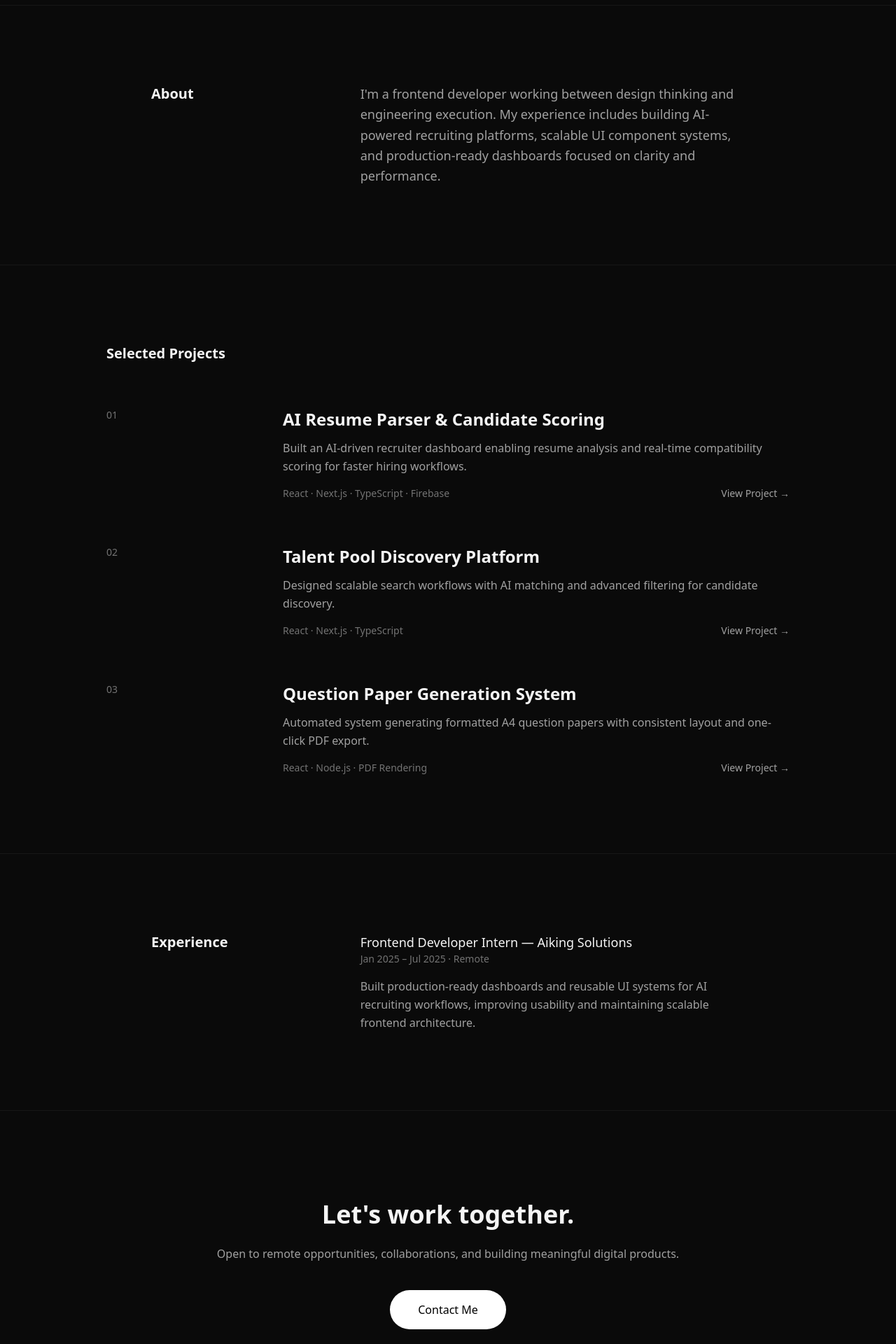
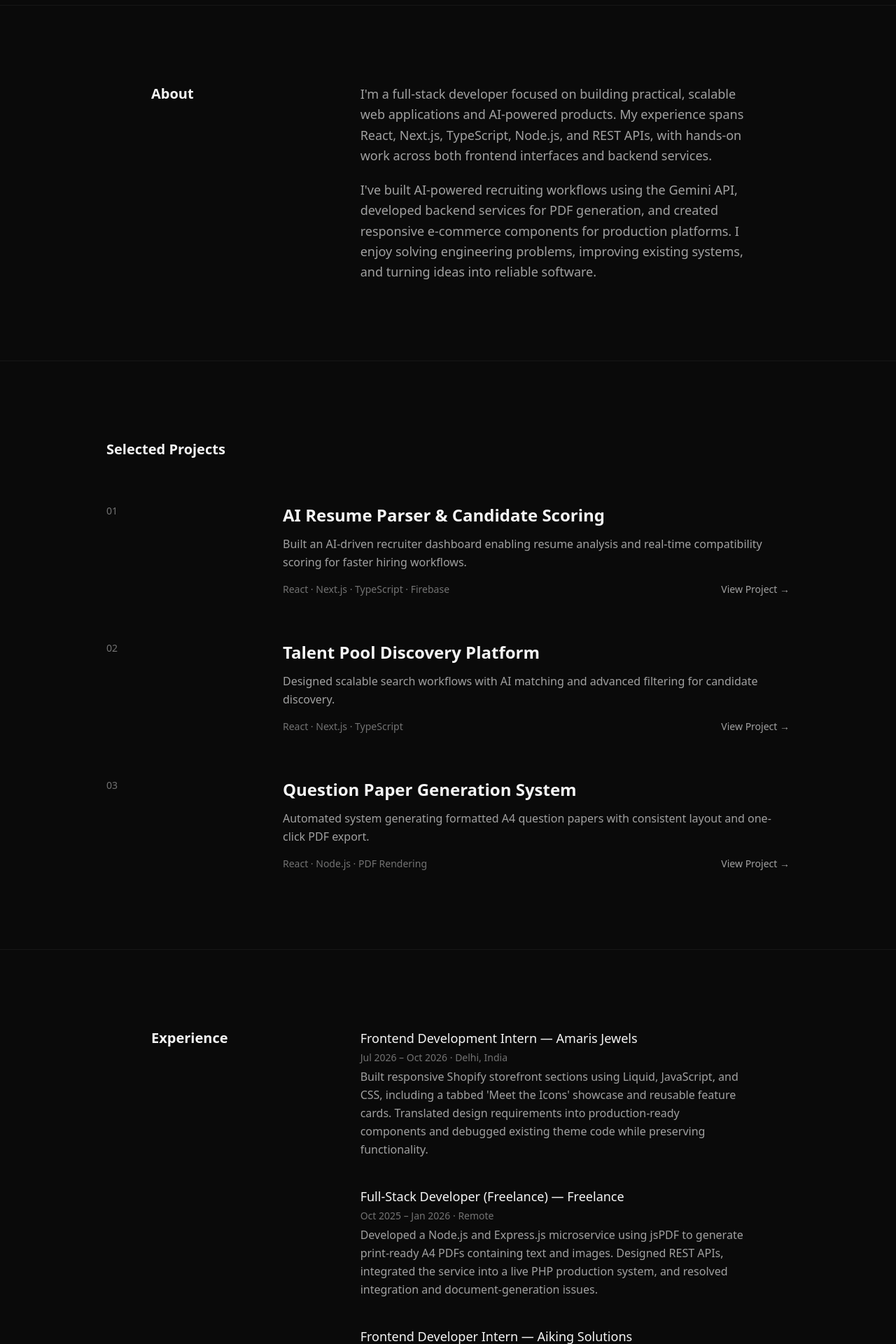
Before and after one commit to karanntech/karan, a Next.js app: page / in a window 1280 px wide. Shown: the part 700-2620 px from the top of the page at 70% size. Built offline with nearby package versions, Linux system fonts and the light colour scheme.

Commit message:
portfolio updated with latest data

```diff
--- a/src/app/components/data/portfolio.ts
+++ b/src/app/components/data/portfolio.ts
@@ -13,7 +13,7 @@ export const projects = [
     description:
       "Designed scalable search workflows with AI matching and advanced filtering for candidate discovery.",
     stack: "React · Next.js · TypeScript",
-    link: "https://www.jobformautomator.com/hr/talent_pool/dashboard"
+    link: "https://jobformautomator.com/hr/dashboard/talentPool/dashboard"
   },
   {
     id: "03",
@@ -25,10 +25,33 @@ export const projects = [
   },
 ];
 
-export const experience = {
-  role: "Frontend Developer Intern",
-  company: "Aiking Solutions",
-  period: "Jan 2025 – Jul 2025 · Remote",
-  description:
-    "Built production-ready dashboards and reusable UI systems for AI recruiting workflows, improving usability and maintaining scalable frontend architecture.",
-};
+
+export const experience = [
+  {
+    id: "01",
+    role: "Frontend Development Intern",
+    company: "Amaris Jewels",
+    period: "Jul 2026 – Oct 2026",
+    location: "Delhi, India",
+    description:
+      "Built responsive Shopify storefront sections using Liquid, JavaScript, and CSS, including a tabbed 'Meet the Icons' showcase and reusable feature cards. Translated design requirements into production-ready components and debugged existing theme code while preserving functionality.",
+  },
+  {
+    id: "02",
+    role: "Full-Stack Developer (Freelance)",
+    company: "Freelance",
+    period: "Oct 2025 – Jan 2026",
+    location: "Remote",
+    description:
+      "Developed a Node.js and Express.js microservice using jsPDF to generate print-ready A4 PDFs containing text and images. Designed REST APIs, integrated the service into a live PHP production system, and resolved integration and document-generation issues.",
+  },
+  {
+    id: "03",
+    role: "Frontend Developer Intern",
+    company: "Aiking Solutions",
+    period: "Jan 2025 – Jul 2025",
+    location: "Remote",
+    description:
+      "Built an AI-powered recruiting platform using React, Next.js, TypeScript, Node.js, and Gemini API. Implemented PDF and Word resume ingestion, structured candidate data extraction, batch processing for approximately 20 resumes per batch, job-description compatibility scoring, fuzzy search, and a responsive talent-pool dashboard. Developed reusable filtering components that reduced code duplication by approximately 40%.",
+  },
+];
--- a/src/app/components/sections/About.tsx
+++ b/src/app/components/sections/About.tsx
@@ -1,14 +1,26 @@
+
 export default function About() {
   return (
     <section id="about" className="border-t border-neutral-900">
       <div className="max-w-4xl mx-auto px-6 py-28 grid md:grid-cols-3 gap-12">
         <h3 className="text-xl font-semibold">About</h3>
-        <p className="md:col-span-2 text-neutral-400 leading-relaxed text-lg">
-          I&apos;m a frontend developer working between design thinking and
-          engineering execution. My experience includes building AI-powered
-          recruiting platforms, scalable UI component systems, and
-          production-ready dashboards focused on clarity and performance.
-        </p>
+
+        <div className="md:col-span-2 space-y-5 text-neutral-400 leading-relaxed text-lg">
+          <p>
+            I&apos;m a full-stack developer focused on building practical,
+            scalable web applications and AI-powered products. My experience
+            spans React, Next.js, TypeScript, Node.js, and REST APIs, with
+            hands-on work across both frontend interfaces and backend services.
+          </p>
+
+          <p>
+            I&apos;ve built AI-powered recruiting workflows using the Gemini
+            API, developed backend services for PDF generation, and created
+            responsive e-commerce components for production platforms. I enjoy
+            solving engineering problems, improving existing systems, and
+            turning ideas into reliable software.
+          </p>
+        </div>
       </div>
     </section>
   );
--- a/src/app/components/sections/Contact.tsx
+++ b/src/app/components/sections/Contact.tsx
@@ -1,16 +1,41 @@
+
 "use client";
+
+const email = "karannzk09@gmail.com";
+
+const subject = "Let's Work Together";
+
+const body = `Hi Karan,
+
+I came across your portfolio and would like to connect with you regarding a potential opportunity.
+
+I'd love to discuss the details with you.
+
+Looking forward to hearing from you.
+
+Best regards,`;
+
+const gmailUrl = `https://mail.google.com/mail/?view=cm&fs=1&to=${encodeURIComponent(
+  email
+)}&su=${encodeURIComponent(subject)}&body=${encodeURIComponent(body)}`;
 
 export default function Contact() {
   return (
     <section id="contact" className="border-t border-neutral-900">
       <div className="max-w-3xl mx-auto px-6 py-32 text-center">
-        <h3 className="text-4xl font-semibold mb-6">Let&apos;s work together.</h3>
+        <h3 className="text-4xl font-semibold mb-6">
+          Let&apos;s work together.
+        </h3>
+
         <p className="text-neutral-400 mb-10">
           Open to remote opportunities, collaborations, and building meaningful
           digital products.
         </p>
+
         <a
-          href="mailto:your@email.com"
+          href={gmailUrl}
+          target="_blank"
+          rel="noopener noreferrer"
           className="inline-block px-10 py-4 rounded-full bg-white text-black font-medium hover:bg-neutral-200 transition"
         >
           Contact Me
--- a/src/app/components/sections/Experience.tsx
+++ b/src/app/components/sections/Experience.tsx
@@ -1,3 +1,4 @@
+
 import { experience } from "@/app/components/data/portfolio";
 
 export default function Experience() {
@@ -5,14 +6,23 @@ export default function Experience() {
     <section id="experience" className="border-t border-neutral-900">
       <div className="max-w-4xl mx-auto px-6 py-28 grid md:grid-cols-3 gap-12">
         <h3 className="text-xl font-semibold">Experience</h3>
-        <div className="md:col-span-2">
-          <h4 className="text-lg font-medium">
-            {experience.role} — {experience.company}
-          </h4>
-          <p className="text-neutral-500 text-sm mb-4">{experience.period}</p>
-          <p className="text-neutral-400 leading-relaxed">
-            {experience.description}
-          </p>
+
+        <div className="md:col-span-2 space-y-10">
+          {experience.map((job) => (
+            <article key={job.id}>
+              <h4 className="text-lg font-medium">
+                {job.role} — {job.company}
+              </h4>
+
+              <p className="text-neutral-500 text-sm mt-1 mb-1">
+                {job.period} · {job.location}
+              </p>
+
+              <p className="text-neutral-400 leading-relaxed">
+                {job.description}
+              </p>
+            </article>
+          ))}
         </div>
       </div>
     </section>
--- a/src/app/components/sections/Hero.tsx
+++ b/src/app/components/sections/Hero.tsx
@@ -33,7 +33,7 @@ export default function Hero() {
             Explore Work
           </a>
           <a
-            href="https://drive.google.com/file/d/1xchLQ33zFXx95MvUnieMbYzHUtCA2g3R/view?usp=sharing"
+            href="https://drive.google.com/file/d/1eSZtz_ZHE2eIj93niKRtvUX2NpdH3Wd_/view?usp=sharing"
             target="_blank"
             rel="noreferrer"
             className="px-7 py-3 border border-neutral-700 rounded-full hover:border-neutral-400 transition"
```
